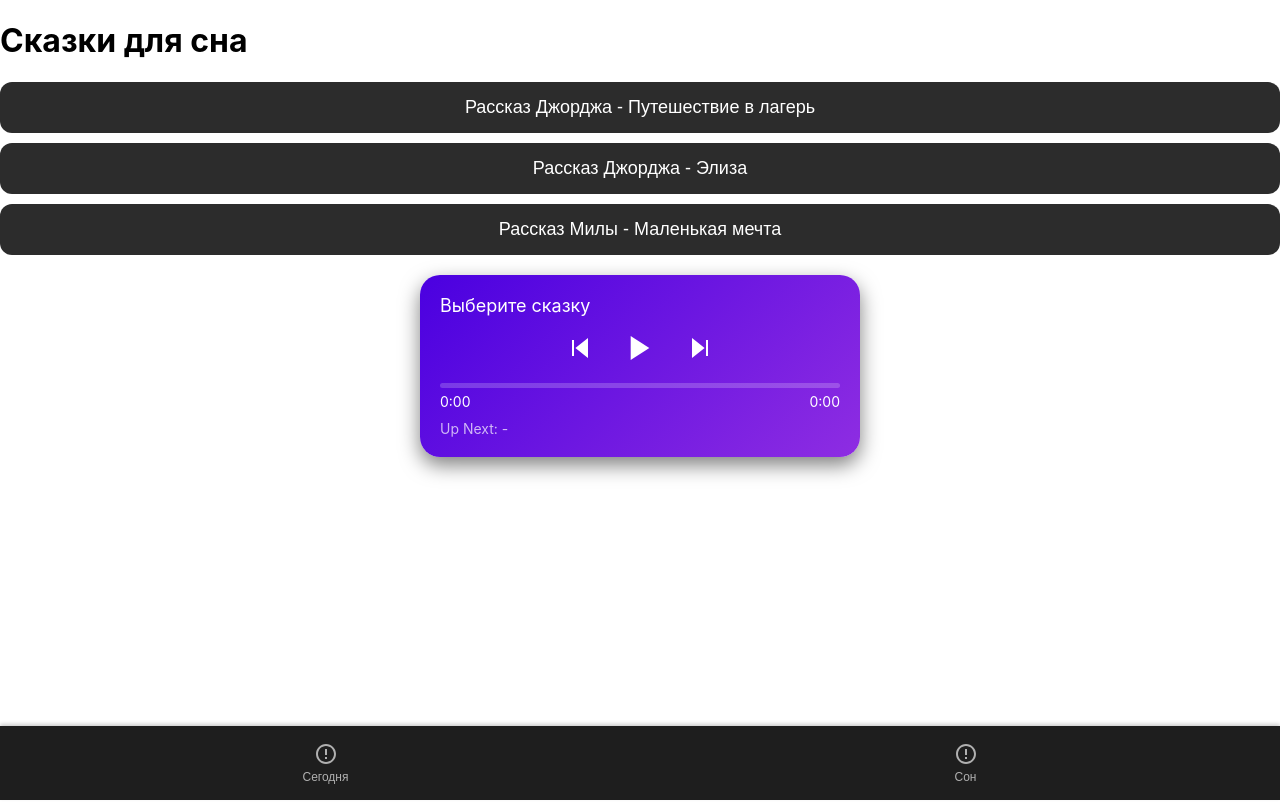
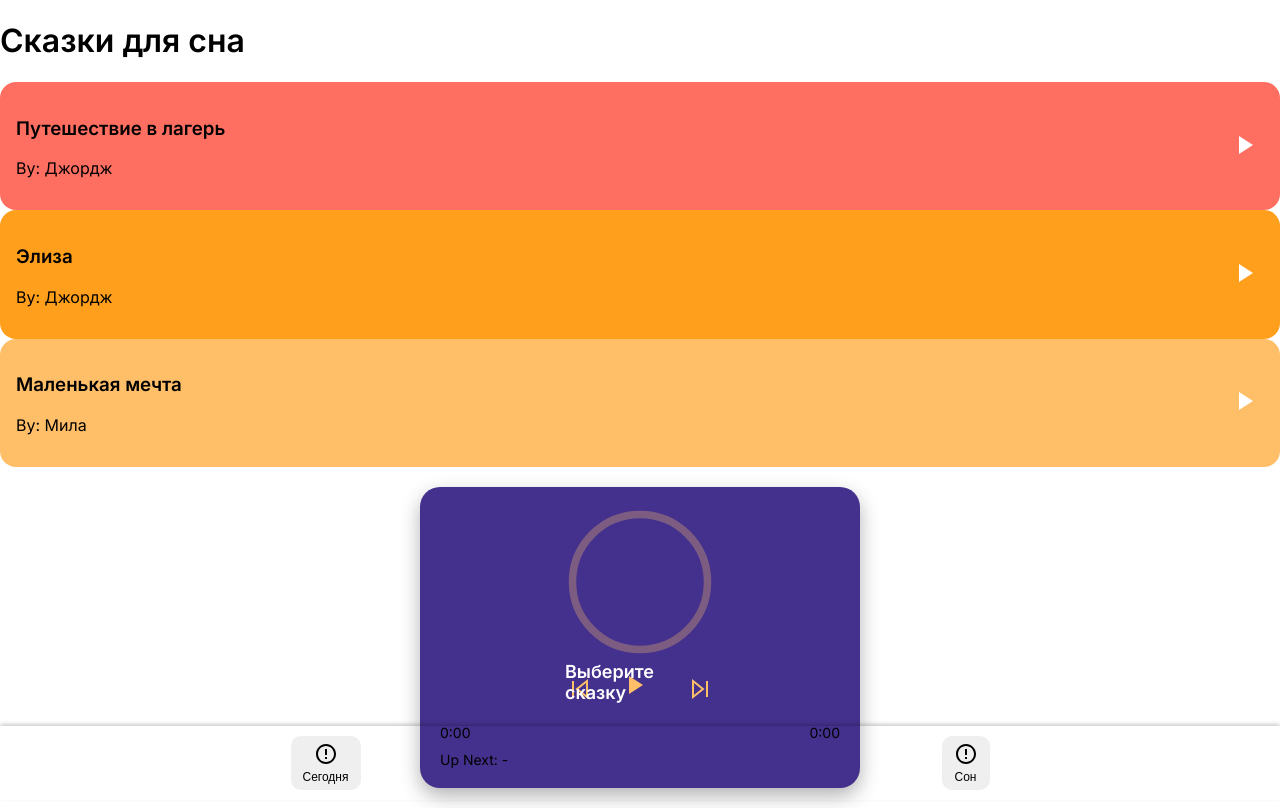
Before and after one commit to GeorgeBuzeev/SleepApp, a React (Create React App) app: page / in a window 1280 px wide. Built offline with nearby package versions, Linux system fonts and the light colour scheme.

Commit message:
Updated design with Headspace style

```diff
--- a/src/App.css
+++ b/src/App.css
@@ -1,16 +1,56 @@
+/* Общий стиль */
+body {
+  font-family: 'Inter', sans-serif;
+}
+
+/* Карточки сказок */
+.story-card {
+  display: flex;
+  align-items: center;
+  justify-content: space-between;
+  padding: 16px;
+  border-radius: 16px;
+  transition: transform 0.3s ease;
+}
+
+.story-card:hover {
+  transform: scale(1.05);
+}
+
+.play-icon {
+  background: none;
+  border: none;
+  cursor: pointer;
+}
+
+/* Плеер */
 .player {
   padding: 20px;
   border-radius: 20px;
-  box-shadow: 0 8px 20px rgba(0, 0, 0, 0.5);
+  box-shadow: 0 8px 20px rgba(0, 0, 0, 0.3);
   max-width: 400px;
   margin: 20px auto;
-  color: white;
-  background: linear-gradient(135deg, #4a00e0, #8e2de2);
+  background: #44318D;
+  position: relative;
+}
+
+.player-circle {
+  position: relative;
+  width: 150px;
+  height: 150px;
+  margin: 0 auto;
+}
+
+.progress-circle {
+  width: 100%;
+  height: 100%;
+  transform: rotate(-90deg);
 }
 
 .player-title {
   font-size: 18px;
-  margin-bottom: 10px;
+  font-weight: 600;
+  color: white;
 }
 
 .player-controls {
@@ -23,7 +63,6 @@
 .player-button {
   background: none;
   border: none;
-  color: white;
   cursor: pointer;
   transition: transform 0.2s, opacity 0.3s;
 }
@@ -31,31 +70,6 @@
 .player-button:hover {
   transform: scale(1.1);
   opacity: 0.8;
-}
-
-.player-button svg {
-  width: 24px;
-  height: 24px;
-  fill: white;
-}
-
-.play-button svg {
-  width: 32px;
-  height: 32px;
-}
-
-.progress-bar {
-  width: 100%;
-  height: 5px;
-  background-color: rgba(255, 255, 255, 0.2);
-  border-radius: 5px;
-  overflow: hidden;
-}
-
-.progress {
-  height: 100%;
-  background-color: #ffd700;
-  transition: width 0.1s linear;
 }
 
 .time {
@@ -68,34 +82,14 @@
 .up-next {
   font-size: 14px;
   margin-top: 10px;
-  color: rgba(255, 255, 255, 0.7);
 }
 
-.story-button {
-  display: block;
-  width: 100%;
-  margin: 10px 0;
-  padding: 15px;
-  font-size: 18px;
-  background-color: #2c2c2c;
-  color: white;
-  border: none;
-  border-radius: 12px;
-  cursor: pointer;
-  transition: background-color 0.3s;
-}
-
-.story-button:hover {
-  background-color: #3c3c3c;
-}
-
+/* Кнопка каталога */
 .catalog-button {
   display: block;
   width: 80%;
   margin: 20px auto;
   padding: 12px;
-  background-color: #4a00e0;
-  color: white;
   border: none;
   border-radius: 12px;
   font-size: 16px;
@@ -103,14 +97,10 @@
   transition: background-color 0.3s;
 }
 
-.catalog-button:hover {
-  background-color: #6a00ff;
-}
-
+/* Вкладки */
 .tab-buttons {
   display: flex;
   justify-content: space-around;
-  background-color: #1e1e1e;
   padding: 10px 0;
   position: fixed;
   bottom: 0;
@@ -126,18 +116,10 @@
   align-items: center;
   gap: 4px;
   padding: 6px 12px;
-  background-color: transparent;
   border: none;
-  color: #b0b0b0;
   font-size: 12px;
   font-weight: 500;
   border-radius: 10px;
   transition: all 0.3s ease;
   cursor: pointer;
 }
-
-.tab-button:hover,
-.tab-button.active {
-  background-color: #2c2c2c;
-  color: #ffffff;
-}
--- a/src/App.js
+++ b/src/App.js
@@ -10,9 +10,9 @@ function App() {
   const [upNext, setUpNext] = useState('Up Next: -');
 
   const stories = [
-    { id: 'george_camp', title: 'Рассказ Джорджа - Путешествие в лагерь', url: 'https://raw.githubusercontent.com/GeorgeBuzeev/TestManya/main/Рассказ Джорджа - Путешествие в лагерь.mp3' },
-    { id: 'george_eliza', title: 'Рассказ Джорджа - Элиза', url: 'https://raw.githubusercontent.com/GeorgeBuzeev/TestManya/main/Рассказ Джорджа - Элиза.mp3' },
-    { id: 'mila_dream', title: 'Рассказ Милы - Маленькая мечта', url: 'https://raw.githubusercontent.com/GeorgeBuzeev/TestManya/main/Рассказ Милы - Маленькая мечта.mp3' },
+    { id: 'george_camp', title: 'Путешествие в лагерь', author: 'Джордж', url: 'https://raw.githubusercontent.com/GeorgeBuzeev/TestManya/main/Рассказ Джорджа - Путешествие в лагерь.mp3', color: '#FF6F61' },
+    { id: 'george_eliza', title: 'Элиза', author: 'Джордж', url: 'https://raw.githubusercontent.com/GeorgeBuzeev/TestManya/main/Рассказ Джорджа - Элиза.mp3', color: '#FF9F1C' },
+    { id: 'mila_dream', title: 'Маленькая мечта', author: 'Мила', url: 'https://raw.githubusercontent.com/GeorgeBuzeev/TestManya/main/Рассказ Милы - Маленькая мечта.mp3', color: '#FFBF69' },
   ];
 
   const audioRef = React.useRef(null);
@@ -68,82 +68,104 @@ function App() {
   };
 
   return (
-    <div className="flex flex-col h-screen bg-gray-900 text-white">
+    <div className="flex flex-col h-screen bg-gradient-to-b from-[#2A1B3D] to-[#44318D] text-white">
       <div className="flex-1 overflow-y-auto p-4">
         {activeTab === 'today' ? (
           <div className="max-w-md mx-auto">
-            <h1 className="text-2xl mb-6 mt-20 text-center">Сказки для сна</h1>
+            <h1 className="text-3xl font-bold mb-6 mt-10 text-center">Сказки для сна</h1>
             {stories.map((story) => (
-              <button
+              <div
                 key={story.id}
-                className="story-button block w-full mb-4 p-4 bg-gray-700 text-white rounded-lg hover:bg-gray-600"
+                className="story-card flex items-center mb-4 p-4 rounded-2xl cursor-pointer transition-all hover:scale-105"
+                style={{ backgroundColor: story.color }}
                 onClick={() => playStory(story.id)}
               >
-                {story.title}
-              </button>
+                <div className="flex-1">
+                  <h3 className="text-lg font-semibold">{story.title}</h3>
+                  <p className="text-sm text-gray-200">By: {story.author}</p>
+                </div>
+                <button className="play-icon">
+                  <svg width="24" height="24" fill="white" viewBox="0 0 24 24">
+                    <polygon points="5 3 19 12 5 21 5 3"/>
+                  </svg>
+                </button>
+              </div>
             ))}
             <div className="player mt-6">
-              <div className="player-title" id="current-story">{currentStory}</div>
+              <div className="player-circle relative">
+                <svg className="progress-circle" viewBox="0 0 100 100">
+                  <circle cx="50" cy="50" r="45" stroke="#FFBF69" strokeWidth="5" fill="none" opacity="0.3" />
+                  <circle
+                    cx="50"
+                    cy="50"
+                    r="45"
+                    stroke="#FFBF69"
+                    strokeWidth="5"
+                    fill="none"
+                    strokeDasharray="283"
+                    strokeDashoffset={283 - (283 * (currentTime / duration || 0))}
+                    style={{ transition: 'stroke-dashoffset 0.1s linear' }}
+                  />
+                </svg>
+                <div className="player-title text-center absolute inset-0 flex items-center justify-center">{currentStory}</div>
+              </div>
               <div className="player-controls flex justify-center gap-4 mt-4">
                 <button className="player-button" onClick={prevStory}>
-                  <svg viewBox="0 0 24 24" fill="none" stroke="white" strokeWidth="2">
+                  <svg width="24" height="24" fill="none" stroke="#FFBF69" strokeWidth="2">
                     <polygon points="19 20 9 12 19 4 19 20"/>
                     <line x1="5" y1="4" x2="5" y2="20"/>
                   </svg>
                 </button>
                 <button className="player-button play-button" onClick={togglePlay}>
                   {isPlaying ? (
-                    <svg id="pause-icon" viewBox="0 0 24 24" fill="white">
+                    <svg width="32" height="32" fill="#FFBF69">
                       <rect x="6" y="4" width="4" height="16"/>
                       <rect x="14" y="4" width="4" height="16"/>
                     </svg>
                   ) : (
-                    <svg id="play-icon" viewBox="0 0 24 24" fill="white">
+                    <svg width="32" height="32" fill="#FFBF69">
                       <polygon points="5 3 19 12 5 21 5 3"/>
                     </svg>
                   )}
                 </button>
                 <button className="player-button" onClick={nextStory}>
-                  <svg viewBox="0 0 24 24" fill="none" stroke="white" strokeWidth="2">
+                  <svg width="24" height="24" fill="none" stroke="#FFBF69" strokeWidth="2">
                     <polygon points="5 4 15 12 5 20 5 4"/>
                     <line x1="19" y1="4" x2="19" y2="20"/>
                   </svg>
                 </button>
               </div>
-              <div className="progress-bar mt-2">
-                <div className="progress" style={{ width: `${(currentTime / duration) * 100 || 0}%` }}></div>
-              </div>
-              <div className="time mt-2 flex justify-between text-sm">
+              <div className="time mt-2 flex justify-between text-sm text-gray-300">
                 <span>{formatTime(currentTime)}</span>
                 <span>{formatTime(duration)}</span>
               </div>
-              <div className="up-next mt-2 text-sm text-gray-400">{upNext}</div>
+              <div className="up-next mt-2 text-sm text-gray-400 text-center">{upNext}</div>
             </div>
           </div>
         ) : (
           <div className="max-w-md mx-auto">
-            <h1 className="text-2xl mb-6 mt-20 text-center">Спокойный сон — без усилий</h1>
-            <p className="text-gray-400 mb-4 text-center">Премиум-доступ к боту Мане — это не просто сказки, а ваш инструмент для лёгкого засыпания, глубокого сна и спокойного утра.</p>
-            <h2 className="text-xl mb-4 text-center">🎯 Что вы получите?</h2>
+            <h1 className="text-2xl font-bold mb-6 mt-20 text-center">Спокойный сон — без усилий</h1>
+            <p className="text-gray-300 mb-4 text-center">Премиум-доступ к боту Мане — это не просто сказки, а ваш инструмент для лёгкого засыпания, глубокого сна и спокойного утра.</p>
+            <h2 className="text-xl font-semibold mb-4 text-center">🎯 Что вы получите?</h2>
             <ul className="list-disc list-inside text-gray-300 mb-6 text-center">
               <li>Подготовитесь к лучшему отдыху благодаря уникальным историям с эффектом медитации, озвученным известными голосами</li>
               <li>Проследите за вашим настроением, каждый вечер, перед сном</li>
               <li>А еще - создание и озвучка персональных историй по запросу, превращая ваши мечты в реальность!</li>
             </ul>
-            <h2 className="text-xl mb-4 text-center">🌟 Тарифы на выбор:</h2>
+            <h2 className="text-xl font-semibold mb-4 text-center">🌟 Тарифы на выбор:</h2>
             <ul className="list-disc list-inside text-gray-300 mb-4 text-center">
-             <li>На 30 дней - 450 рублей</li>
-             <li>На 365 дней + 30 дней бесплатно 🎁 - 3600 рублей<br />Экономия 39%! Это всего 276 рублей в месяц! Дешевле капучинки</li>
+              <li>На 30 дней - 450 рублей</li>
+              <li>На 365 дней + 30 дней бесплатно 🎁 - 3600 рублей<br />Экономия 39%! Это всего 276 рублей в месяц! Дешевле капучинки</li>
             </ul>
-            <button className="catalog-button block w-4/5 mx-auto mt-4 p-3 bg-purple-700 text-white rounded-lg hover:bg-purple-800">
+            <button className="catalog-button block w-4/5 mx-auto mt-4 p-3 bg-[#FFBF69] text-[#2A1B3D] rounded-lg hover:bg-[#FF9F1C] font-semibold">
               Каталог
             </button>
           </div>
         )}
       </div>
-      <div className="tab-buttons flex justify-around bg-gray-800 p-2">
+      <div className="tab-buttons flex justify-around bg-[#2A1B3D] p-2">
         <button
-          className={`tab-button flex flex-col items-center p-2 rounded-lg ${activeTab === 'today' ? 'bg-gray-700 text-white' : 'text-gray-400'}`}
+          className={`tab-button flex flex-col items-center p-2 rounded-lg ${activeTab === 'today' ? 'bg-[#44318D] text-white' : 'text-gray-400'}`}
           onClick={() => setActiveTab('today')}
         >
           <svg width="24" height="24" fill="currentColor" viewBox="0 0 24 24">
@@ -152,7 +174,7 @@ function App() {
           Сегодня
         </button>
         <button
-          className={`tab-button flex flex-col items-center p-2 rounded-lg ${activeTab === 'sleep' ? 'bg-gray-700 text-white' : 'text-gray-400'}`}
+          className={`tab-button flex flex-col items-center p-2 rounded-lg ${activeTab === 'sleep' ? 'bg-[#44318D] text-white' : 'text-gray-400'}`}
           onClick={() => setActiveTab('sleep')}
         >
           <svg width="24" height="24" fill="currentColor" viewBox="0 0 24 24">
```
